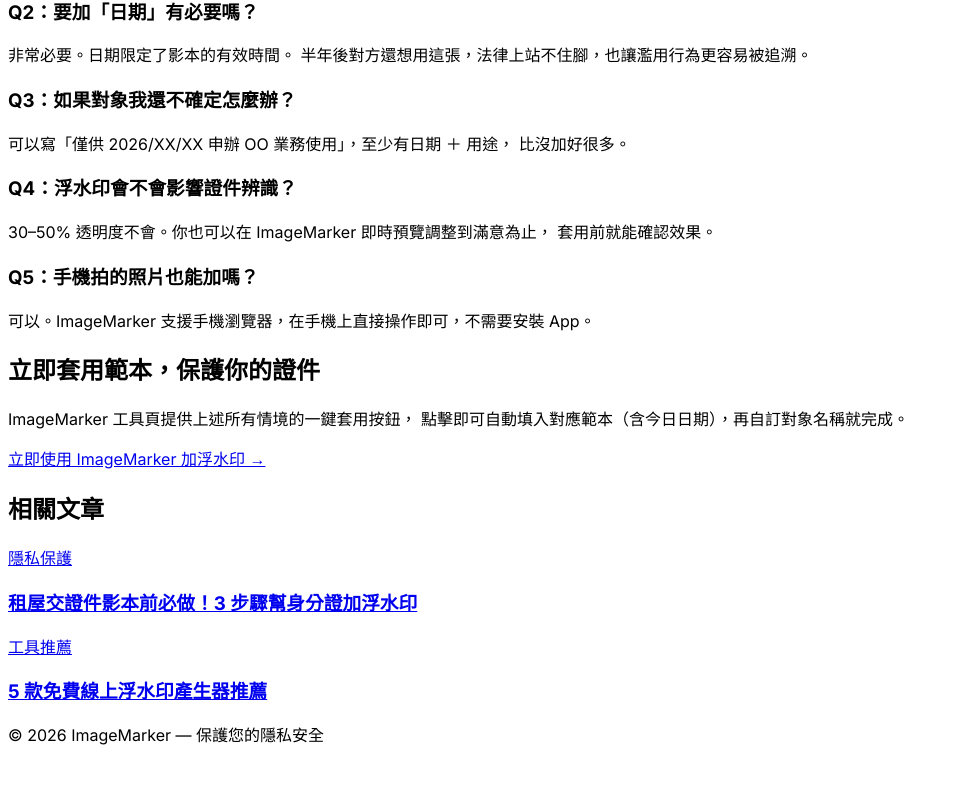
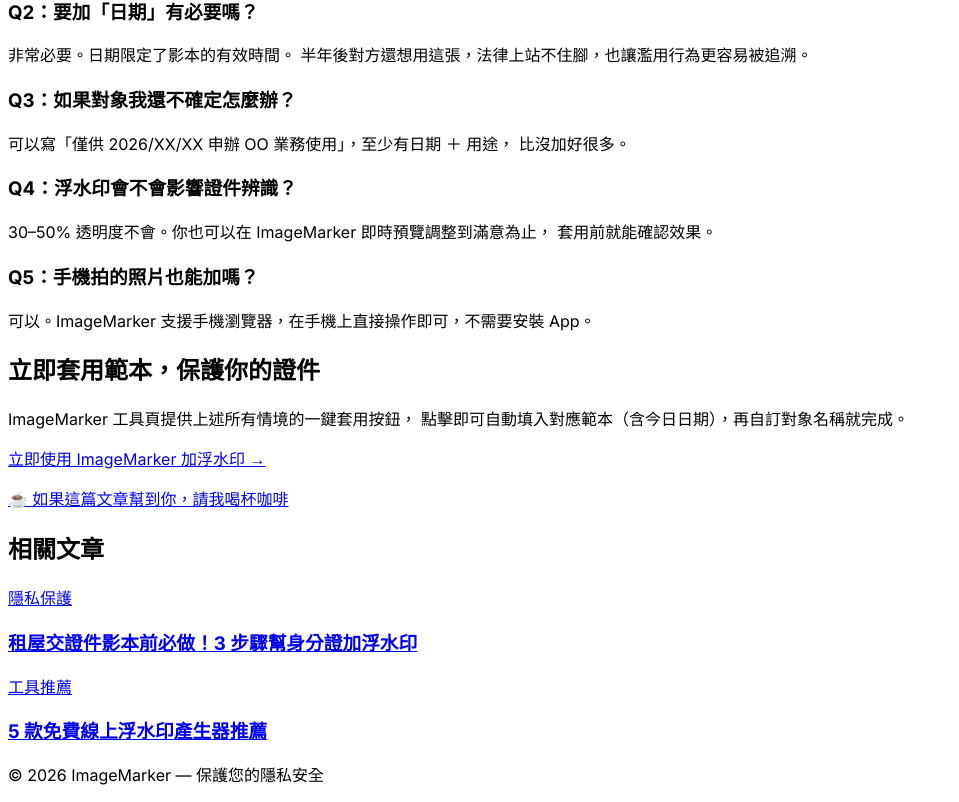
Before and after one commit to justin2061/PrivacyWatermark, a React (Vite) app in the folder client/: page /blog/watermark-templates-guide in a window 1280 px wide. Shown: the part 3666-4468 px from the top of the page, without its empty margins (0-959 px from the left). Before the commit the page ends 4428 px from the top, so only its background shows below. Built offline with nearby package versions, Linux system fonts and the light colour scheme.

Commit message:
feat: add Ko-fi donate link to all blog articles

```diff
--- a/client/src/pages/blog/batch-watermark-methods.tsx
+++ b/client/src/pages/blog/batch-watermark-methods.tsx
@@ -160,6 +160,7 @@ export default function BatchWatermarkMethods() {
               </a>
             </p>
           </div>
+        <p className="mt-8 text-center text-sm text-gray-400"><a href="https://ko-fi.com/justinlee2061" target="_blank" rel="noopener noreferrer" className="hover:text-blue-500 transition-colors">☕ 如果這篇文章幫到你，請我喝杯咖啡</a></p>
         </article>
 
         {/* 相關文章 */}
--- a/client/src/pages/blog/is-id-watermark-useful.tsx
+++ b/client/src/pages/blog/is-id-watermark-useful.tsx
@@ -161,6 +161,7 @@ export default function IsIdWatermarkUseful() {
               </a>
             </p>
           </div>
+        <p className="mt-8 text-center text-sm text-gray-400"><a href="https://ko-fi.com/justinlee2061" target="_blank" rel="noopener noreferrer" className="hover:text-blue-500 transition-colors">☕ 如果這篇文章幫到你，請我喝杯咖啡</a></p>
         </article>
 
         {/* 相關文章 */}
--- a/client/src/pages/blog/mobile-watermark-tutorial.tsx
+++ b/client/src/pages/blog/mobile-watermark-tutorial.tsx
@@ -211,6 +211,7 @@ export default function MobileWatermarkTutorial() {
               </a>
             </p>
           </div>
+        <p className="mt-8 text-center text-sm text-gray-400"><a href="https://ko-fi.com/justinlee2061" target="_blank" rel="noopener noreferrer" className="hover:text-blue-500 transition-colors">☕ 如果這篇文章幫到你，請我喝杯咖啡</a></p>
         </article>
 
         {/* 相關文章 */}
--- a/client/src/pages/blog/other-documents-watermark.tsx
+++ b/client/src/pages/blog/other-documents-watermark.tsx
@@ -252,6 +252,7 @@ export default function OtherDocumentsWatermark() {
               </a>
             </p>
           </div>
+        <p className="mt-8 text-center text-sm text-gray-400"><a href="https://ko-fi.com/justinlee2061" target="_blank" rel="noopener noreferrer" className="hover:text-blue-500 transition-colors">☕ 如果這篇文章幫到你，請我喝杯咖啡</a></p>
         </article>
 
         {/* 相關文章 */}
--- a/client/src/pages/blog/passport-watermark-guide.tsx
+++ b/client/src/pages/blog/passport-watermark-guide.tsx
@@ -188,6 +188,7 @@ export default function PassportWatermarkGuide() {
               </a>
             </p>
           </div>
+        <p className="mt-8 text-center text-sm text-gray-400"><a href="https://ko-fi.com/justinlee2061" target="_blank" rel="noopener noreferrer" className="hover:text-blue-500 transition-colors">☕ 如果這篇文章幫到你，請我喝杯咖啡</a></p>
         </article>
 
         {/* 相關文章 */}
--- a/client/src/pages/blog/watermark-generators-recommendation.tsx
+++ b/client/src/pages/blog/watermark-generators-recommendation.tsx
@@ -274,6 +274,7 @@ export default function WatermarkGeneratorsRecommendation() {
               </a>
             </p>
           </div>
+        <p className="mt-8 text-center text-sm text-gray-400"><a href="https://ko-fi.com/justinlee2061" target="_blank" rel="noopener noreferrer" className="hover:text-blue-500 transition-colors">☕ 如果這篇文章幫到你，請我喝杯咖啡</a></p>
         </article>
 
         {/* 相關文章 */}
--- a/client/src/pages/blog/watermark-templates-guide.tsx
+++ b/client/src/pages/blog/watermark-templates-guide.tsx
@@ -255,6 +255,7 @@ export default function WatermarkTemplatesGuidePage() {
               </a>
             </p>
           </div>
+        <p className="mt-8 text-center text-sm text-gray-400"><a href="https://ko-fi.com/justinlee2061" target="_blank" rel="noopener noreferrer" className="hover:text-blue-500 transition-colors">☕ 如果這篇文章幫到你，請我喝杯咖啡</a></p>
         </article>
 
         {/* Related Articles */}
```
